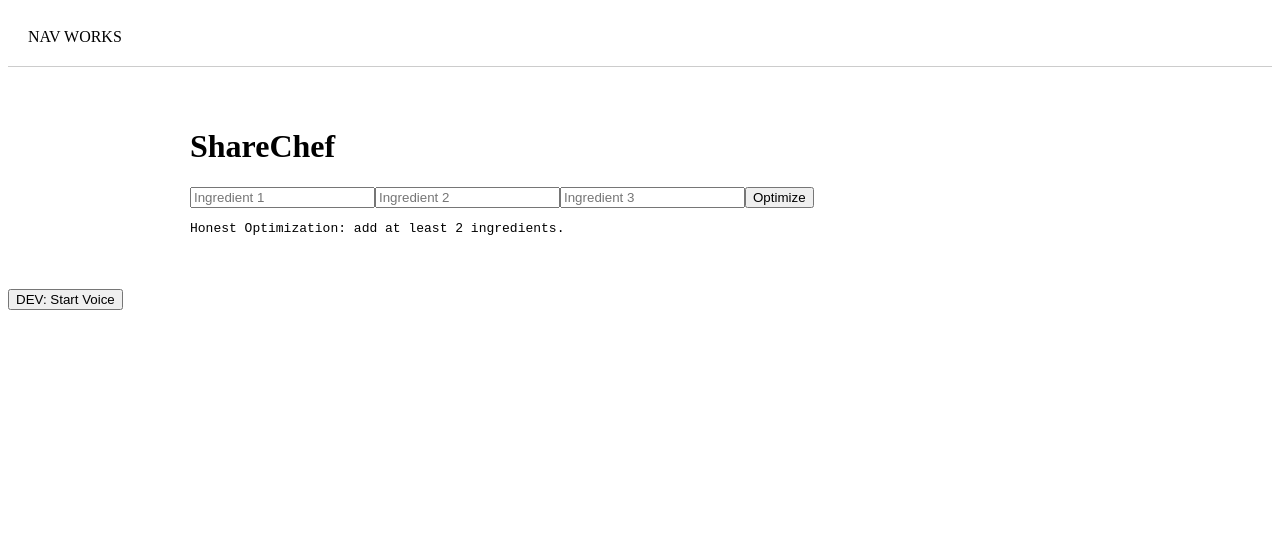
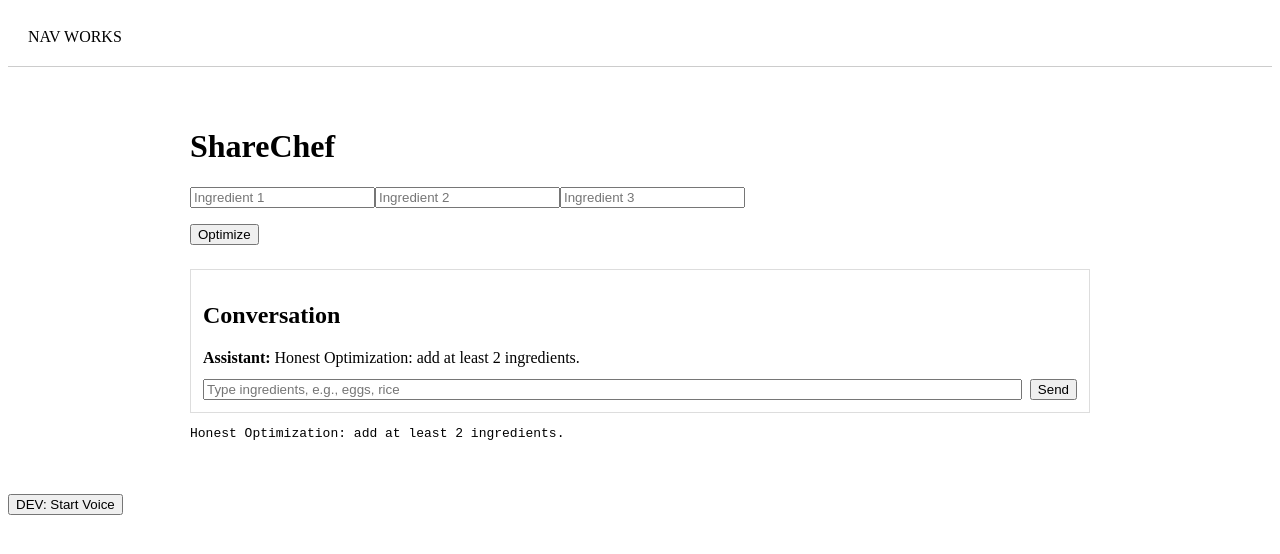
Before and after one commit to taibenor93-glitch/sharechef, a React (Vite) app: page / in a window 1280 px wide. Both pictures are taken after a click on the button "Optimize". Shown: the top 554 px of the page. Built offline with nearby package versions, Linux system fonts and the light colour scheme.

Commit message:
Conversational Mode v1: human greeting + chat input on Home

```diff
--- a/src/App.tsx
+++ b/src/App.tsx
@@ -23,7 +23,7 @@ export default function App(): JSX.Element {
               .split(",")
               .map((s) => s.trim())
               .filter(Boolean)
-              .slice(0, 3)
+              .slice(0, 4)
 
             homeRef.current?.setIngredientsFromVoice?.(list)
             await homeRef.current?.optimizeWithList?.(list)
--- a/src/pages/Home.tsx
+++ b/src/pages/Home.tsx
@@ -1,4 +1,4 @@
-import { forwardRef, useImperativeHandle, useMemo, useState } from "react"
+import { forwardRef, useEffect, useImperativeHandle, useMemo, useRef, useState } from "react"
 import { generateRecipe } from "../api/recipe"
 import { validateIngredients } from "../lib/honestRules"
 import { speak } from "../voice/tts"
@@ -8,17 +8,29 @@ export type HomePageHandle = {
   optimizeWithList: (items: string[]) => Promise<void>
 }
 
+type ChatMessage = {
+  role: "user" | "assistant"
+  text: string
+}
+
 export const HomePage = forwardRef<HomePageHandle>(function HomePage(_props, ref) {
   const [ingredients, setIngredients] = useState({ one: "", two: "", three: "" })
   const [result, setResult] = useState("")
+  const [messages, setMessages] = useState<ChatMessage[]>([])
+  const [chatInput, setChatInput] = useState("")
+  const hasGreeted = useRef(false)
 
-  const maxIngredients = 3
+  const maxIngredients = 4
 
-  const list = useMemo(() => {
-    return [ingredients.one, ingredients.two, ingredients.three]
+  function normalizeList(items: string[]): string[] {
+    return items
       .flatMap((s) => s.split(/[,\n]+/))
       .map((s) => s.trim())
       .filter(Boolean)
+  }
+
+  const list = useMemo(() => {
+    return normalizeList([ingredients.one, ingredients.two, ingredients.three])
   }, [ingredients])
 
   function updateIngredient(
@@ -26,45 +38,69 @@ export const HomePage = forwardRef<HomePageHandle>(function HomePage(_props, ref
     value: string
   ) {
     const nextIngredients = { ...ingredients, [key]: value }
-    const nextList = [nextIngredients.one, nextIngredients.two, nextIngredients.three]
-      .flatMap((s) => s.split(/[,\n]+/))
-      .map((s) => s.trim())
-      .filter(Boolean)
+    const nextList = normalizeList([nextIngredients.one, nextIngredients.two, nextIngredients.three])
 
     if (nextList.length > maxIngredients) {
-      setResult("Honest Optimization: max 3 ingredients.")
+      setResult("Honest Optimization: max 3 ingredients plus 1 pantry add-on.")
       return
     }
 
     setIngredients(nextIngredients)
   }
 
-  async function optimize(listOverride?: string[]): Promise<string | undefined> {
-    const runList = listOverride ?? list
-    const v = validateIngredients(runList)
-    if (!v.ok) {
-      setResult(v.message)
-      return v.message
+  function addMessage(role: ChatMessage["role"], text: string) {
+    setMessages((prev) => [...prev, { role, text }])
   }
 
-    const recipe = await generateRecipe(runList)
-    setResult(recipe)
-    return recipe
-  }
+  useEffect(() => {
+    if (hasGreeted.current) return
+    hasGreeted.current = true
+    void speak("Hi, what do you feel like cooking today?")
+  }, [])
 
-  async function optimizeAndSpeak(listOverride?: string[]) {
-    const resultText = await optimize(listOverride)
-    if (!resultText) return
-
+  async function speakInOrder(reply: string) {
     const synth = (window as any).speechSynthesis
     synth?.cancel?.()
     const ack = "Got it."
     console.log("SPEAKING:", ack)
     await speak(ack)
 
-    const text = resultText
-    console.log("SPEAKING:", text)
-    await speak(text)
+    console.log("SPEAKING:", reply)
+    await speak(reply)
+  }
+
+  async function runAssistant(listOverride?: string[], rawUserText?: string) {
+    const runList = normalizeList(listOverride ?? list)
+    const userText = rawUserText ?? runList.join(", ")
+    if (userText) {
+      addMessage("user", userText)
+    }
+
+    const validation = validateIngredients(runList)
+    if (!validation.ok) {
+      setResult(validation.message)
+      addMessage("assistant", validation.message)
+      await speakInOrder(validation.message)
+      return
+    }
+
+    const recipe = await generateRecipe(runList)
+    const pantryNote = validation.pantryAddOn
+      ? `Adding pantry add-on: ${validation.pantryAddOn}.`
+      : ""
+    const reply = pantryNote ? `${pantryNote}\n\n${recipe}` : recipe
+
+    setResult(reply)
+    addMessage("assistant", reply)
+    await speakInOrder(reply)
+  }
+
+  function handleSendChat() {
+    const parsedList = normalizeList([chatInput])
+    if (!parsedList.length) return
+
+    void runAssistant(parsedList, chatInput)
+    setChatInput("")
   }
 
   useImperativeHandle(
@@ -74,9 +110,9 @@ export const HomePage = forwardRef<HomePageHandle>(function HomePage(_props, ref
         const [one = "", two = "", three = ""] = items
         setIngredients({ one, two, three })
       },
-      optimizeWithList: (items: string[]) => optimizeAndSpeak(items),
+      optimizeWithList: (items: string[]) => runAssistant(items, items.join(", ")),
     }),
-    [optimizeAndSpeak]
+    [runAssistant]
   )
 
   return (
@@ -105,13 +141,41 @@ export const HomePage = forwardRef<HomePageHandle>(function HomePage(_props, ref
         }
       />
 
+      <div style={{ marginTop: 16 }}>
         <button
           onClick={() => {
-          void optimizeAndSpeak()
+            void runAssistant()
           }}
         >
           Optimize
         </button>
+      </div>
+
+      <section style={{ marginTop: 24, padding: 12, border: "1px solid #ddd" }}>
+        <h2>Conversation</h2>
+        <div style={{ display: "flex", flexDirection: "column", gap: 8, marginBottom: 12 }}>
+          {messages.map((msg, idx) => (
+            <div key={`${msg.role}-${idx}`}>
+              <strong>{msg.role === "user" ? "You" : "Assistant"}:</strong> {msg.text}
+            </div>
+          ))}
+        </div>
+        <div style={{ display: "flex", gap: 8 }}>
+          <input
+            placeholder="Type ingredients, e.g., eggs, rice"
+            value={chatInput}
+            onChange={(e) => setChatInput(e.target.value)}
+            style={{ flex: 1 }}
+            onKeyDown={(e) => {
+              if (e.key === "Enter") {
+                e.preventDefault()
+                handleSendChat()
+              }
+            }}
+          />
+          <button onClick={handleSendChat}>Send</button>
+        </div>
+      </section>
 
       {result && <pre>{result}</pre>}
     </main>
```
Lines whose indentation alone changed are shown as unchanged.
